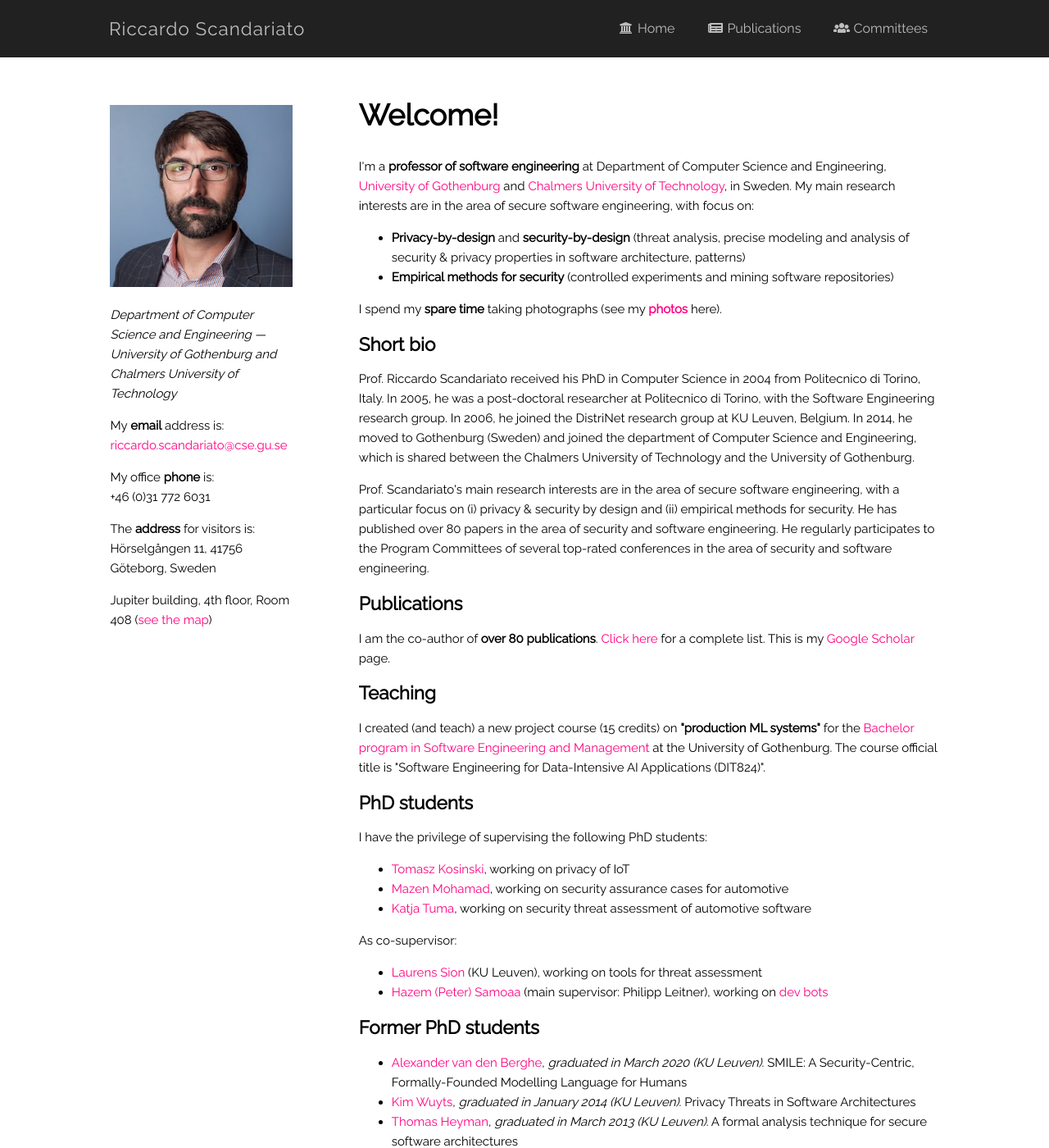
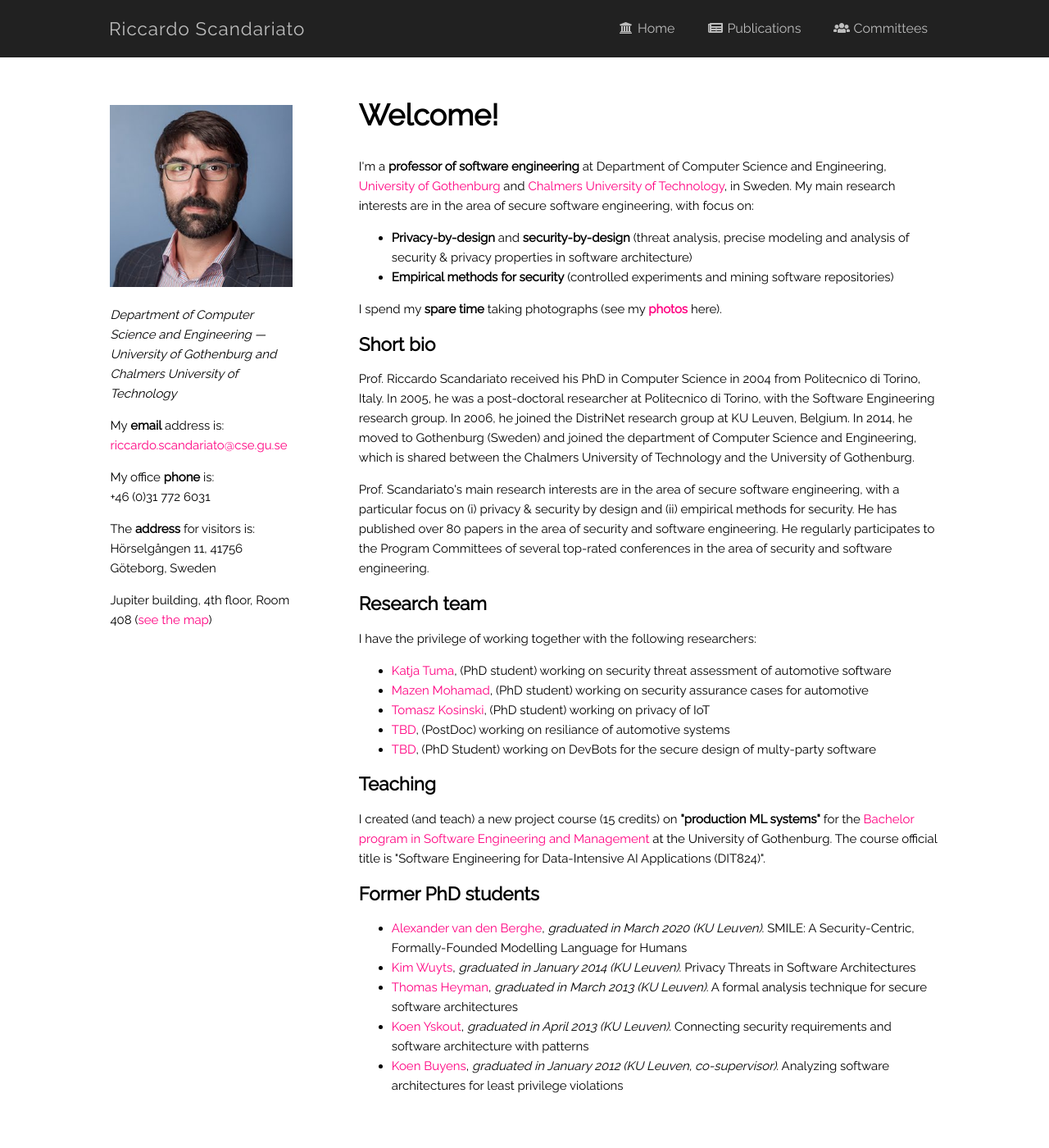
Before and after one commit to riccardoscandariato/riccardoscandariato.github.io, a Jekyll site: the page built from index.html, in a window 1280 px wide and 1400 px high. Shown: the whole window at 82% size. Built offline with Jekyll 4.4.1, drawn with Linux system fonts in a browser that asks for light colours; some of the changed text lies outside the part shown.

Commit message:
update to index

```diff
--- a/index.html
+++ b/index.html
@@ -5,86 +5,39 @@
 ---
 
 I'm a <b>professor of software engineering</b> at Department of Computer Science and Engineering, <a href="https://www.gu.se/english/about_the_university/staff/?languageId=100001&disableRedirect=true&returnUrl=http%3A%2F%2Fwww.gu.se%2Fomuniversitetet%2Fpersonal%2F%3FuserId%3Dxscari%26departmentId%3D107833&userId=xscari&departmentId=107833" target="_blank">University of Gothenburg</a> and <a href="https://www.chalmers.se/en/Staff/Pages/riccardo-scandariato.aspx" target="_blank">Chalmers University of Technology</a>, in Sweden. My main research interests are in the area of secure software engineering, with focus on:
-
 <ul>
-	<li><b>Privacy-by-design</b> and <b>security-by-design</b> (threat analysis, precise modeling and analysis of security &amp; privacy properties in software architecture, patterns)</li>
+	<li><b>Privacy-by-design</b> and <b>security-by-design</b> (threat analysis, precise modeling and analysis of security &amp; privacy properties in software architecture)</li>
 	<li><b>Empirical methods for security</b> (controlled experiments and mining software repositories)</li>
 </ul>
 
 <p>I spend my <b>spare time</b> taking photographs (see my <a href="http://www.scandariato.photo" target="_blank"><b>photos</b></a> here).</p>
 
-<!--
-<h2>Under the spotlight</h2>
-
-<blockquote>
-
-	Our work on <a href="https://linddun.org" target="_blank">privacy threat modeling</a> is favorably mentioned by <b>Adam Shostack</b> in his new book <a href="http://eu.wiley.com/WileyCDA/WileyTitle/productCd-1118809998.html" target="_blank">Threat Modeling: Designing for Security</a>:
-<ul>
-	<li><i>"LINDDUN is, in many ways, one of the most serious and thought-provoking approaches to privacy threat modeling, and those seriously interested in privacy should take a look at it."</i></li>
-</ul>
-
-We have published a systematic literature review comparing several techniques for threat analysis in the <b>Journal of Systems and Software</b>
-<ul>
-	<li>Katja Tuma, Gul Calikli, Riccardo Scandariato, Threat analysis of software systems: A systematic literature review</li>
-</ul>
-
-We have published a systematic literature review comparing several techniques for secure design in the <b>Journal of Software and Systems Modeling</b>
-<ul>
-	<li>Alexander van den Berghe, Riccardo Scandariato, Koen Yskout, Wouter Joosen, Design Notations for Secure Software: A Systematic Literature Review</li>
-</ul>
-
-
-Our work on dimensionality reduction when using text mining and software metrics as predictors of vulnerabilities has been published in the <b>IEEE Transactions on Reliability</b>
-<ul>
-	<li>Jeffrey Stuckman, James Walden, Riccardo Scandariato, The Effect of Dimensionality Reduction on Software Vulnerability Prediction Models</li>
-</ul>
-
-</blockquote>
--->
 
 <h2>Short bio</h2>
+
 <p>Prof. Riccardo Scandariato received his PhD in Computer Science in 2004 from Politecnico di Torino, Italy. In 2005, he was a post-doctoral researcher at Politecnico di Torino, with the Software Engineering research group. In 2006, he joined the DistriNet research group at KU Leuven, Belgium.
-<!-- In Leuven, he became the leader of a team of researchers in the area of secure software. -->
 In 2014, he moved to Gothenburg (Sweden) and joined the department of Computer Science and Engineering, which is shared between the Chalmers University of Technology and the University of Gothenburg.</p>
 <p>Prof. Scandariato's main research interests are in the area of secure software engineering, with a particular focus on (i) privacy &amp; security by design and (ii) empirical methods for security. He has published over 80 papers in the area of security and software engineering.
-<!--He is an Associate Editor of the International Journal of Secure Software Engineering (IJSSE) and a member of the Review Editorial Board of Frontiers in ICT. -->
 He regularly participates to the Program Committees of several top-rated conferences in the area of security and software engineering.</p>
 
 
-<h2>Publications</h2>
+<h2>Research team</h2>
 
-<p>I am the co-author of <b>over 80 publications</b>. <a href="/pubs">Click here</a> for a complete list. This is my <a href="http://scholar.google.com/citations?user=xul68AwAAAAJ&amp;hl" target="_blank">Google Scholar</a> page.</p>
+<p>I have the privilege of working together with the following researchers:</p>
 
+<ul>
+<li><a href="https://sites.google.com/view/katja-tuma" target="_blank">Katja Tuma</a>, (PhD student) working on security threat assessment of automotive software</li>
+<li><a href="https://scholar.google.se/citations?user=UsHTVwkAAAAJ&hl=en" target="_blank">Mazen Mohamad</a>, (PhD student) working on security assurance cases for automotive</li>
+<li><a href="https://cse.gu.se/om/interaktionsdesign/forskare/tomasz-kosinski" target="_blank">Tomasz Kosinski</a>, (PhD student) working on privacy of IoT</li>
+<!-- <li><a href="https://sion.info" target="_blank">Laurens Sion</a> (KU Leuven), working on tools for threat assessment</li> -->
+<li><a href="" target="_blank">TBD</a>, (PostDoc) working on resiliance of automotive systems</li>
+<li><a href="" target="_blank">TBD</a>, (PhD Student) working on DevBots for the secure design of multy-party software</li>
+</ul>
 
-<!--
-<h2>Empirical work</h2>
-
-<p>I am often busy performing <b>controlled experiments</b> (with human participants) about secure software engineering techniques.</p>
-
-<p>I also routinely collaborate on studies that <b>mine software repositories</b> and use <b>machine learning</b> to <b>predict vulnerable software</b> components.</p>
--->
 
 <h2>Teaching</h2>
 
 I created (and teach) a new project course (15 credits) on <strong>"production ML systems"</strong> for the <a href="https://cse.gu.se/english/education/se180credits" target="_blank">Bachelor program in Software Engineering and Management</a> at the University of Gothenburg. The course official title is "Software Engineering for Data-Intensive AI Applications (DIT824)".
-
-
-<h2>PhD students</h2>
-
-<p>I have the privilege of supervising the following PhD students:</p>
-
-<ul>
-<li><a href="https://cse.gu.se/om/interaktionsdesign/forskare/tomasz-kosinski" target="_blank">Tomasz Kosinski</a>, working on privacy of IoT</li>
-<li><a href="https://scholar.google.se/citations?user=UsHTVwkAAAAJ&hl=en" target="_blank">Mazen Mohamad</a>, working on security assurance cases for automotive</li>
-<li><a href="https://sites.google.com/view/katja-tuma" target="_blank">Katja Tuma</a>, working on security threat assessment of automotive software</li>
-</ul>
-
-<p>As co-supervisor:</p>
-
-<ul>
-<li><a href="https://distrinet.cs.kuleuven.be/people/showMember.do?memberID=u0098176" target="_blank">Laurens Sion</a> (KU Leuven), working on tools for threat assessment</li>
-<li><a href="https://icet-lab.eu/team/" target="_blank">Hazem (Peter) Samoaa</a> (main supervisor: Philipp Leitner), working on <a href="https://ieeexplore.ieee.org/document/8823643" target="_blank">dev bots</a></li>
-</ul>
 
 
 <h2>Former PhD students</h2>
@@ -96,10 +49,3 @@
 <li><a href="https://scholar.google.com/citations?user=xxSyH2UAAAAJ&hl=en" target="_blank">Koen Yskout</a>, <i>graduated in April 2013 (KU Leuven)</i>. Connecting security requirements and software architecture with patterns</li>
 <li><a href="https://scholar.google.com/citations?user=QhaG3XEAAAAJ&hl=en" target="_blank">Koen Buyens</a>, <i>graduated in January 2012 (KU Leuven, co-supervisor)</i>. Analyzing software architectures for least privilege violations</li>
 </ul>
-
-
-<h2>Service</h2>
-
-<p>
-See <b><a href="/service">this page</a></b> for a list of conferences and workshops I am and have been involved in.
-</p>
```
Also changed, not shown: pubs.md (+1 -4 lines), service.md (+1 -4 lines).
